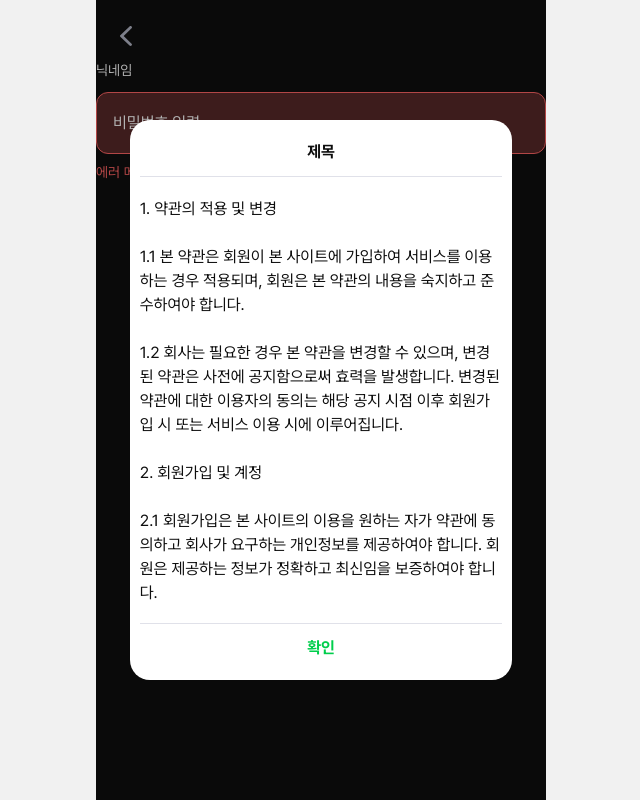
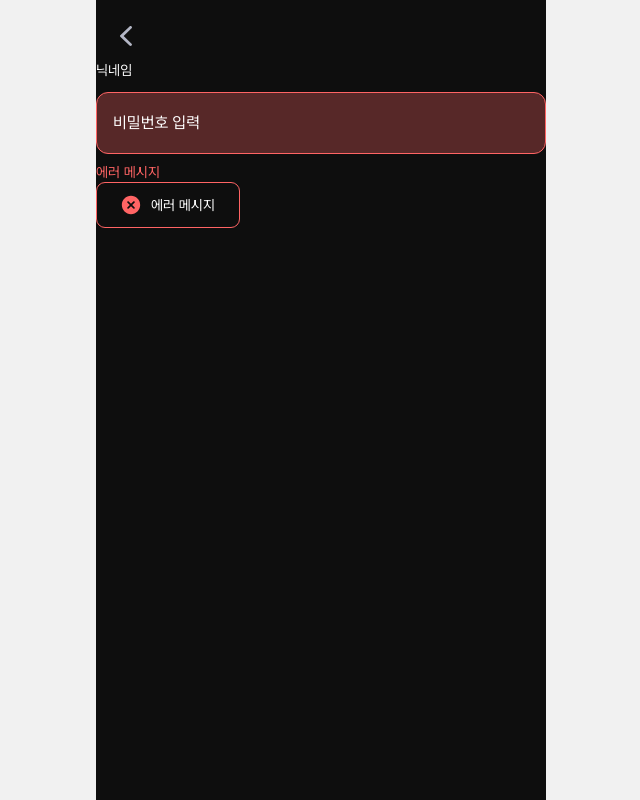
Before and after one commit to Team-Frolog/Frolog_Web, a Next.js app: page /join in a window 1280 px wide. Shown: the whole page, without its empty margins (319-959 px from the left). Built offline with nearby package versions, Linux system fonts and the light colour scheme.

Commit message:
[Feat/#1]: 에러 팝업 구현

```diff
--- a/src/app/(FormLayout)/join/page.tsx
+++ b/src/app/(FormLayout)/join/page.tsx
@@ -1,6 +1,6 @@
 import FormHeader from '@/components/common/header/FormHeader';
+import ErrorPopUp from '@/components/form/ErrorPopUp';
 import FormInput from '@/components/form/FormInput';
-import TermsPopUp from '@/components/form/TermsPopUp';
 import React from 'react';
 
 function JoinPage() {
@@ -12,7 +12,7 @@ function JoinPage() {
         errorMsg='에러 메시지'
         placeholder='비밀번호 입력'
       />
-      <TermsPopUp />
+      <ErrorPopUp />
     </div>
   );
 }
--- /dev/null
+++ b/src/components/form/ErrorPopUp.tsx
@@ -0,0 +1,31 @@
+'use client';
+
+import { ICONS } from '@/constants/icons';
+import Image from 'next/image';
+import React from 'react';
+import { motion } from 'framer-motion';
+
+function ErrorPopUp() {
+  return (
+    <motion.div
+      initial={{ opacity: 0, y: 10 }}
+      animate={{ opacity: 1, y: 0 }}
+      exit={{ opacity: 0, y: 10 }}
+      style={{
+        display: 'flex',
+        gap: '10px',
+        width: 'fit-content',
+        borderRadius: '9px',
+        border: '1px solid rgb(255 100 100)',
+        backgroundColor: 'rgb(14 14 14)',
+        padding: '12px 24px',
+      }}
+      transition={{ duration: 0.2 }}
+    >
+      <Image src={ICONS.form.error} alt='err' width={20} height={20} />
+      <span className='text-body_md text-white'>에러 메시지</span>
+    </motion.div>
+  );
+}
+
+export default ErrorPopUp;
--- a/src/constants/icons.ts
+++ b/src/constants/icons.ts
@@ -3,5 +3,6 @@ const BASE_PATH = '/icons';
 export const ICONS = {
   form: {
     backBtn: `${BASE_PATH}/form/back-btn.svg`,
+    error: `${BASE_PATH}/form/error-icon.svg`,
   },
 };
```
Also changed, not shown: public/icons/form/error-icon.svg (added).
